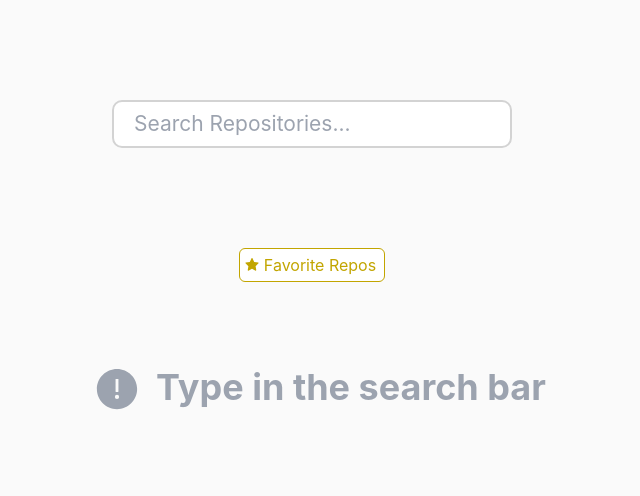
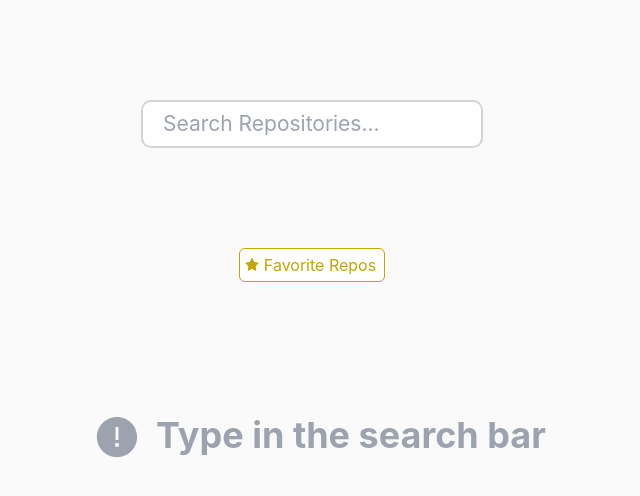
Before and after one commit to Joe-Moussally/Repo-Searcher, a React (Create React App) app: page / in a window 1280 px wide. Shown: the top 496 px of the page, without its empty margins (328-968 px from the left). Built offline with nearby package versions, Linux system fonts and the light colour scheme.

Commit message:
Adding loading animation on end reach of list

```diff
--- a/src/components/SearchBar.tsx
+++ b/src/components/SearchBar.tsx
@@ -30,7 +30,7 @@ function SearchBar() {
 
 
   return (
-    <>
+    <div className='flex flex-col justify-center items-center mb-12'>
       {/* searbar input */}
       <input
         placeholder='Search Repositories...'
@@ -45,7 +45,7 @@ function SearchBar() {
         text='Favorite Repos'
         color='#c2a500'
       />
-    </>
+    </div>
   )
 }
 
--- a/src/pages/HomeScreen.tsx
+++ b/src/pages/HomeScreen.tsx
@@ -93,12 +93,11 @@ function HomeScreem() {
     //reset error message on data fetch
     setErrorMessage('')
 
+    //if search is empty
+    if(searchInput === '') return
+
     //isLoading true -> display loading animation
     setIsLoading(true)
-
-
-    //if search is empty
-    if(searchInput === '') return
 
     //set url parameter and call the api
     let baseUrl = "https://api.github.com/search/repositories?"
@@ -198,7 +197,7 @@ function HomeScreem() {
         <div className='flex flex-col'>
           {/* search result number */}
           <span
-           className='self-center -translate-y-20 text-sm text-gray-400'
+           className='self-center -translate-y-40 text-sm text-gray-400'
           >{resultsNumber} repos found</span>
 
           {/* repo cards container */}
@@ -227,6 +226,12 @@ function HomeScreem() {
           </div>
         </div>
       }
+
+      {
+        (isLoading && page>0)?
+        <Loading />:null
+      }
+
     </div>
   )
 }
--- a/src/style_modules/Loading.module.css
+++ b/src/style_modules/Loading.module.css
@@ -1,7 +1,7 @@
 .loading_container {
     width: fit-content;
     display: flex;
-    margin: 100px;
+    margin-bottom: 100px;
 }
 
 /* dots */
```
Also changed, not shown: 1 other file (tests, documents, lock files or other folders).
